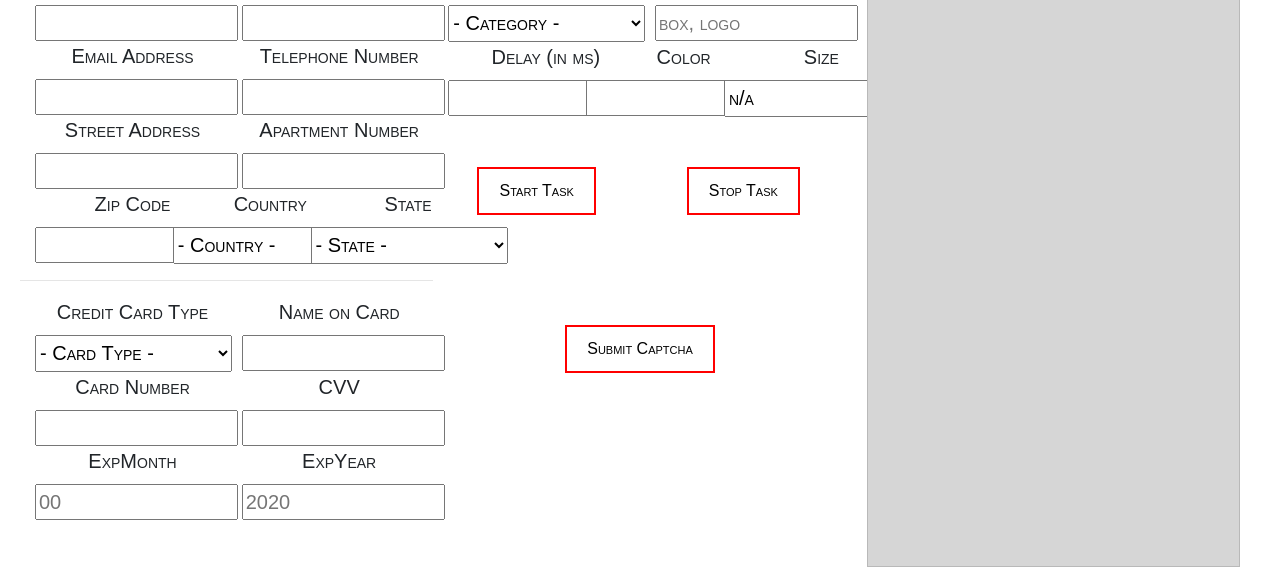
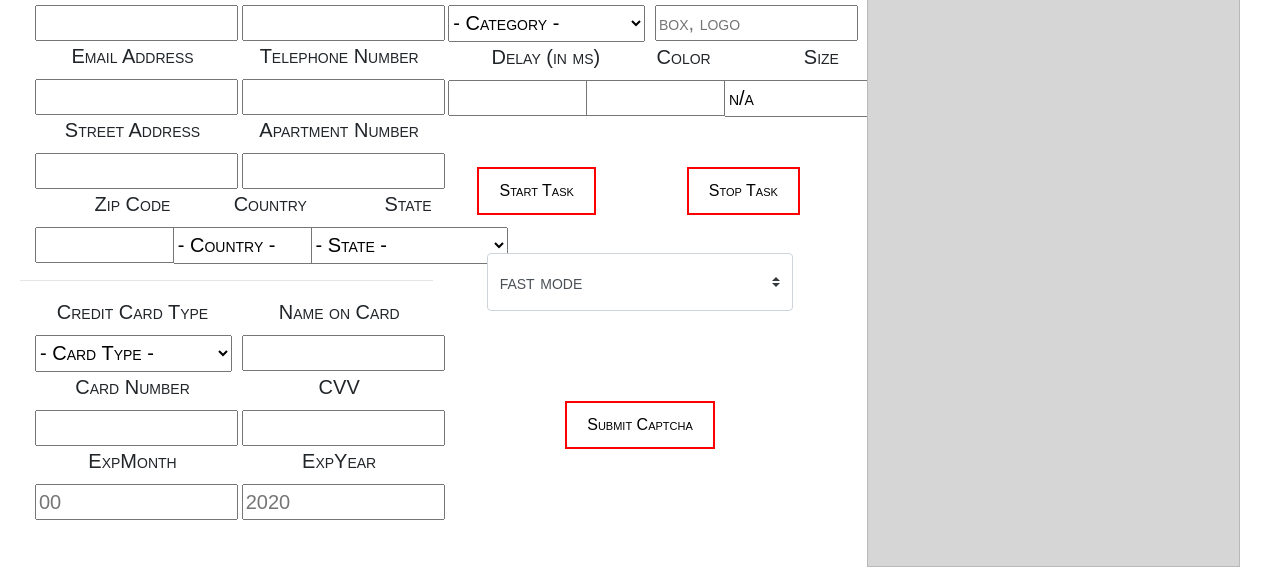
Before and after one commit to frankied003/SupremeBot, a website: page frontEnd/index.html in a window 1280 px wide. Shown: the part 304-891 px from the top of the page. Drawn offline with nearby package versions, Linux system fonts and the light colour scheme.

Commit message:
Added frontend fast or safe mode

```diff
--- a/frontEnd/index.html
+++ b/frontEnd/index.html
@@ -527,7 +527,13 @@
                         <button id="submitButton" onclick="TestButton()"> Stop Task </button>
                     </div>
                 </div>
-                <div class="row d-flex justify-content-center text-center" style="margin-top: 100px;">
+                <div class="row d-flex justify-content-center text-center" style="margin: 10%;">
+                    <select class="custom-select">
+                        <option selected value="fast">fast mode</option>
+                        <option value="safe">safe mode (human mode)</option>
+                    </select>
+                </div>
+                <div class="row d-flex justify-content-center text-center" style="margin-top: 80px;">
                     <div class="g-recaptcha" data-sitekey="6LeWwRkUAAAAAOBsau7KpuC9AV-6J8mhw4AjC3Xz"></div>
                 </div>
                 <div class="row d-flex justify-content-center text-center" style="margin-top: 10px;">
```
